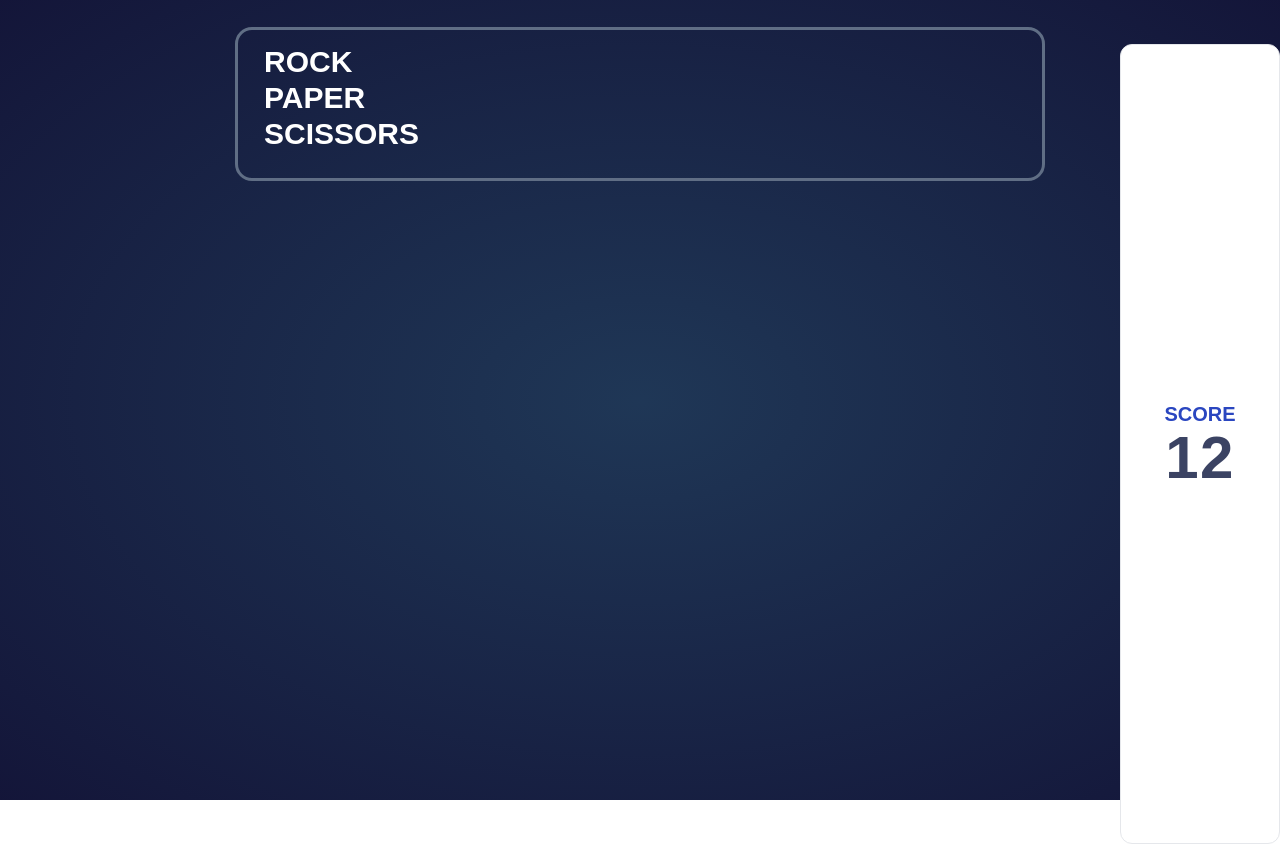
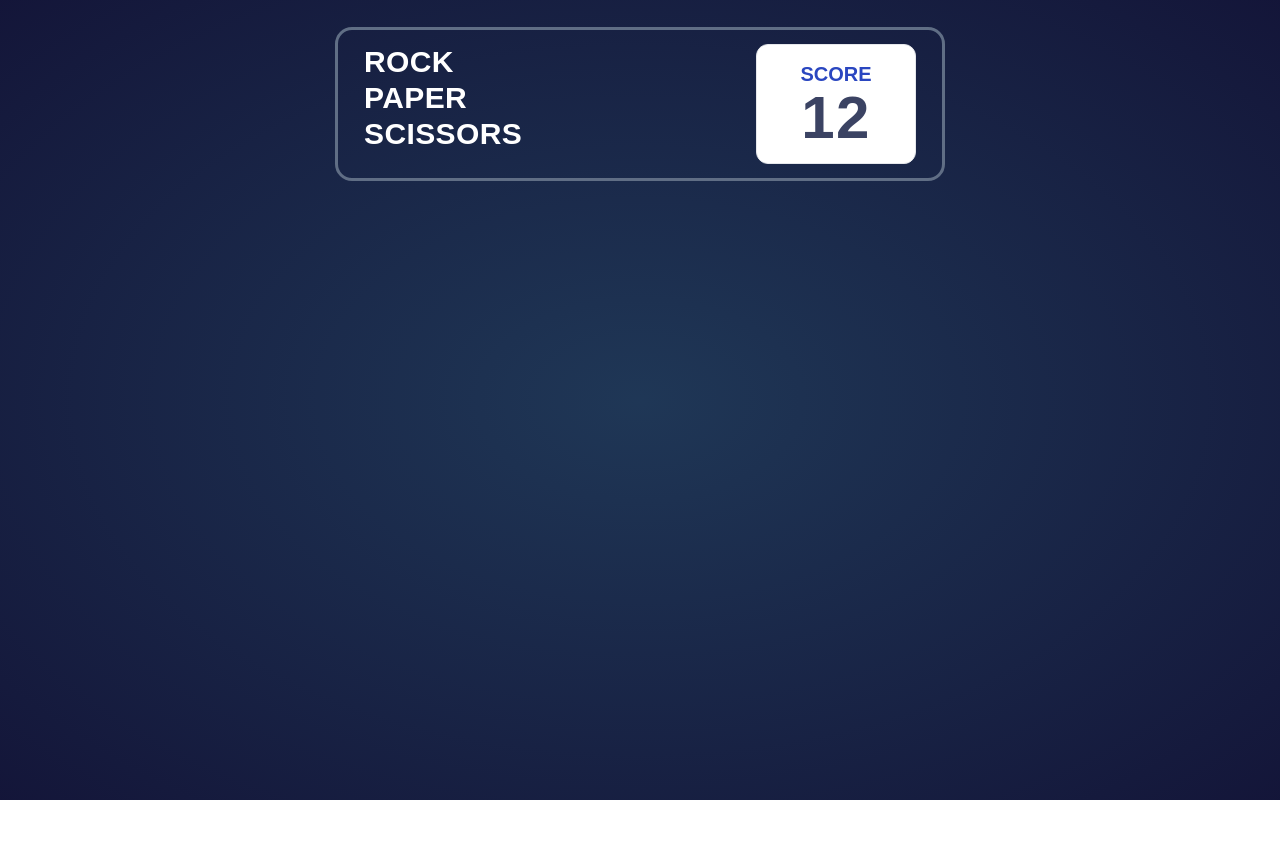
Before and after one commit to sonnned/rock-paper-scissors, a React (Create React App) app in the folder app/: page / in a window 1280 px wide. After the commit the page ends 800 px from the top, so only its background shows below. Built offline with nearby package versions, Linux system fonts and the light colour scheme.

Commit message:
Header ready without logic

```diff
--- a/app/src/components/Header/Header.tsx
+++ b/app/src/components/Header/Header.tsx
@@ -2,13 +2,15 @@ import Score from "./Score";
 
 const Header = () => {
   return (
-    <header className="grid grid-cols-2 w-4/6 h-36 rounded-xl py-3 px-6 outline outline-offset-2 outline-border">
-      <div className="flex flex-col">
-        <p className="text-3xl font-extrabold uppercase text-white">rock</p>
-        <p className="text-3xl font-extrabold uppercase text-white">paper</p>
-        <p className="text-3xl font-extrabold uppercase text-white">scissors</p>
+    <header className="grid grid-cols-2 w-3/6 h-36 rounded-xl py-3 px-6 outline outline-offset-2 outline-border">
+      <div className="flex flex-col tracking-wide">
+        <p className="text-3xl font-semibold uppercase text-white">
+          rock
+        </p>
+        <p className="text-3xl font-semibold uppercase text-white">paper</p>
+        <p className="text-3xl font-semibold uppercase text-white">scissors</p>
       </div>
-      <div className="">
+      <div className="relative">
         <Score />
       </div>
     </header>
```
